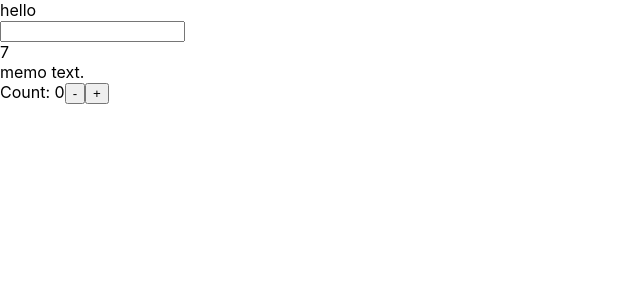
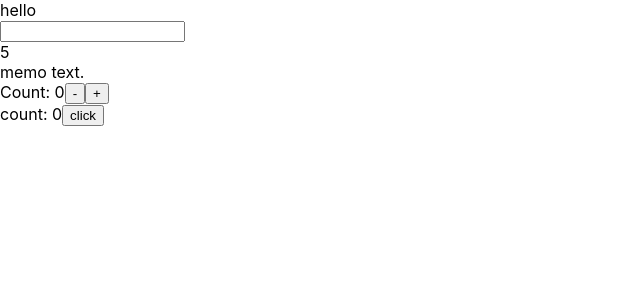
Before and after one commit to Tetsuya-Minase/program-samples, a React (Create React App) app in the folder hooks-sample/: page / in a window 1280 px wide. Shown: the top 300 px of the page, without its empty margins (0-640 px from the left). Built offline with nearby package versions, Linux system fonts and the light colour scheme.

Commit message:
Callback追加

```diff
--- a/hooks-sample/src/App.tsx
+++ b/hooks-sample/src/App.tsx
@@ -4,6 +4,7 @@ import { StateComponent } from './samples/State';
 import { EffectComponent } from './samples/Effect';
 import { ContextComponent } from './samples/Context';
 import { ReducerComponent } from './samples/Reducer';
+import { CallbackComponent } from './samples/Callback';
 
 function App() {
   return (
@@ -12,6 +13,7 @@ function App() {
       <EffectComponent />
       <ContextComponent />
       <ReducerComponent />
+      <CallbackComponent />
     </>
   );
 }
--- /dev/null
+++ b/hooks-sample/src/samples/Callback.tsx
@@ -0,0 +1,13 @@
+import React, { useCallback, useState } from 'react';
+
+export const CallbackComponent = () => {
+  const [count, setCount] = useState(0);
+  const buttonClick = useCallback(() => setCount(count + 1), [count]);
+  return <ButtonComponent count={count} buttonClick={buttonClick} />
+}
+const ButtonComponent = ({ count, buttonClick }: { count: number, buttonClick: () => void }) => (
+  <div>
+    count: {count}
+    <button onClick={buttonClick}>click</button>
+  </div>
+)
```
